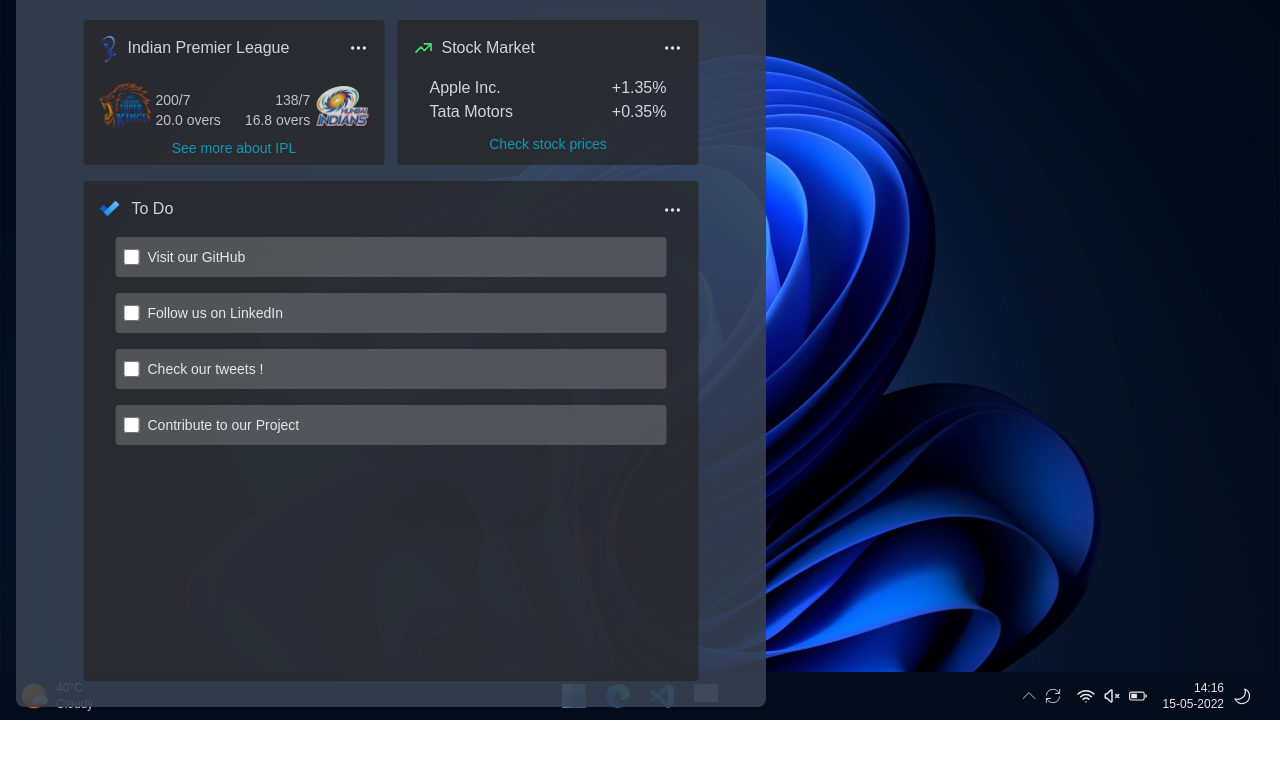
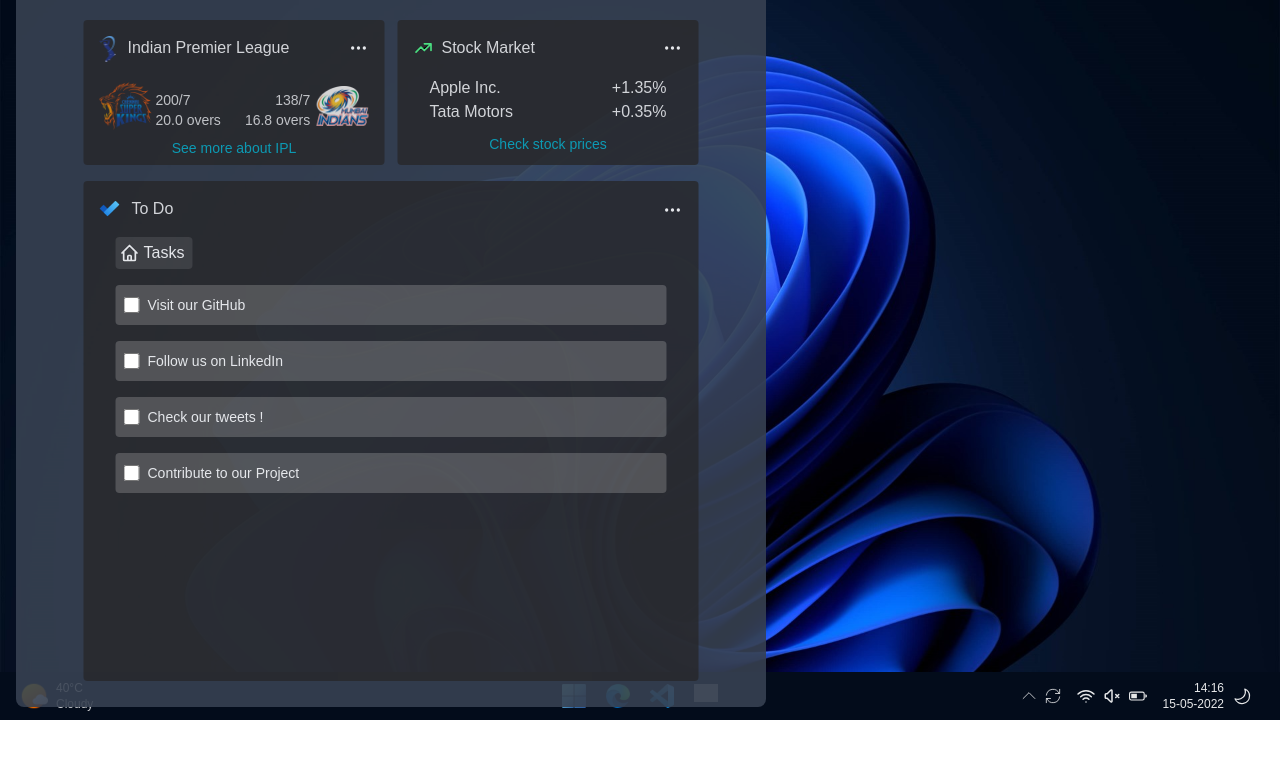
Before and after one commit to VishwaGauravIn/windows11, a Next.js app: page / in a window 1280 px wide. Shown: the top 758 px of the page. Built offline with nearby package versions, Linux system fonts and the light colour scheme; grey boxes are pictures that could not be loaded.

Commit message:
todo widget impv

```diff
--- a/components/taskbar/taskbar-components/widget/widget-components/TodoWidget.js
+++ b/components/taskbar/taskbar-components/widget/widget-components/TodoWidget.js
@@ -1,4 +1,4 @@
-import { DotsHorizontalIcon } from "@heroicons/react/outline";
+import { DotsHorizontalIcon, HomeIcon } from "@heroicons/react/outline";
 import React from "react";
 
 export default function TodoWidget() {
@@ -8,6 +8,11 @@
         <img src="/icons/todo.png" alt="" className="w-5 mr-3" />
         <p className="opacity-90">To Do</p>
         <DotsHorizontalIcon className="w-5 mt-0.5 absolute right-0" />
+      </div>
+      {/* Tasks Collection Selection */}
+      <div className="flex bg-zinc-100/10 hover:bg-zinc-100/20 transition-all ease-in-out w-max px-1 pr-2 py-1 rounded mt-4 ml-4">
+          <HomeIcon className="w-5"/>
+          <p className="ml-1 font-medium">Tasks</p>
       </div>
       {/* Tasks */}
       <div className="px-4 p-4">
```
